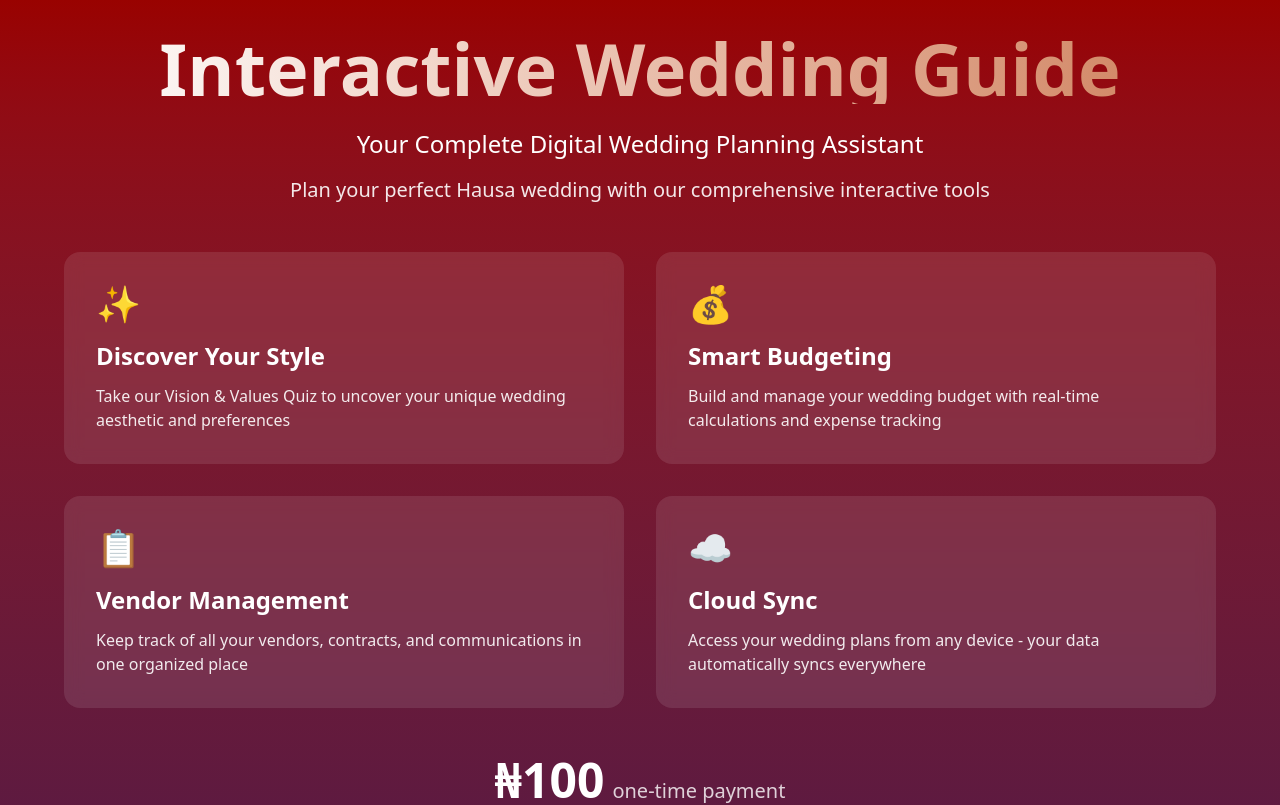
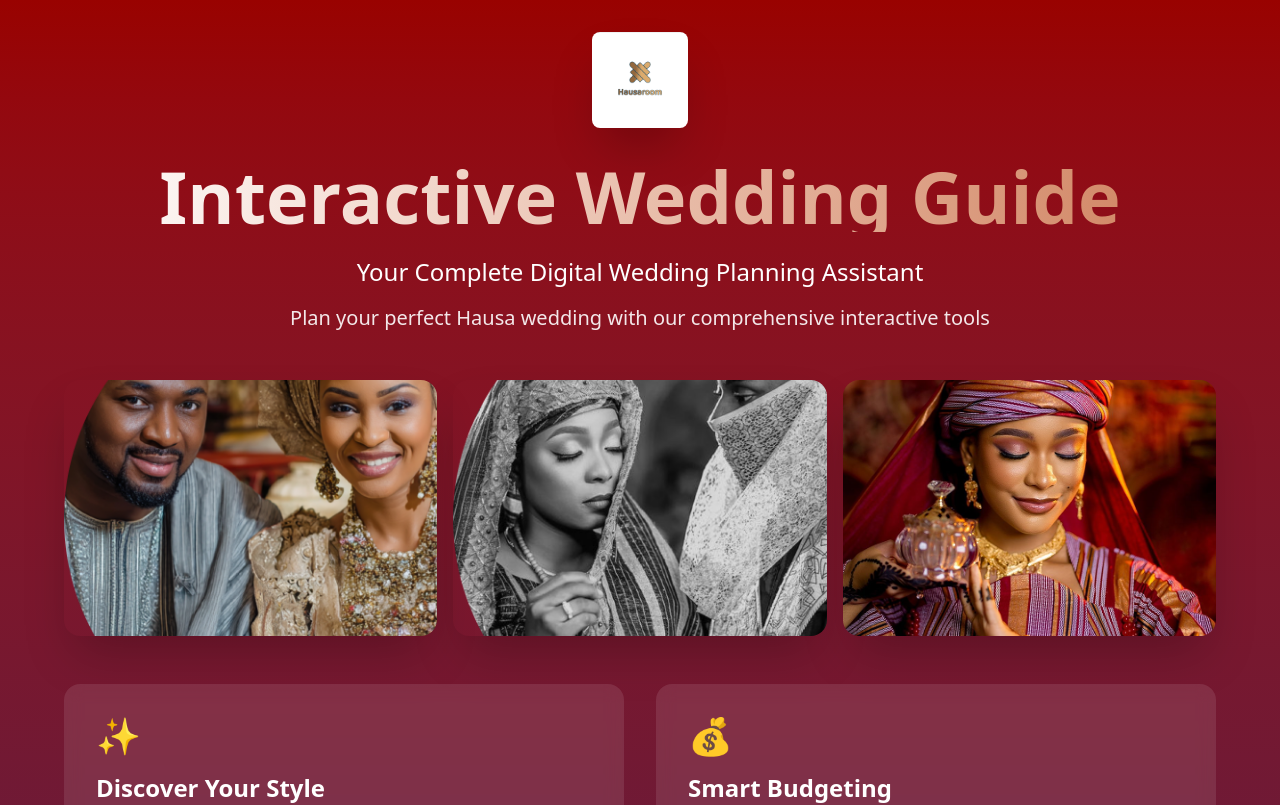
Before and after one commit to devbydijah/TheHausaWedingGuide, a React (Vite) app: page / in a window 1280 px wide. Shown: the top 805 px of the page. Built offline with nearby package versions, Linux system fonts and the light colour scheme; no server answers.

Commit message:
Sprint 1 Day 2: Add logo and hero images to interactive guide

```diff
--- a/src/App.jsx
+++ b/src/App.jsx
@@ -41,6 +41,15 @@ function App() {
     return (
       <div className="min-h-screen bg-gradient-to-b from-[#990200] to-[#531946] flex items-center justify-center p-8">
         <div className="max-w-4xl mx-auto text-white">
+          {/* Logo Header */}
+          <div className="text-center mb-8">
+            <img
+              src="/assets/logowhite.jpg"
+              alt="Hausa Wedding Guide Logo"
+              className="h-16 md:h-20 mx-auto mb-4 rounded-lg shadow-lg"
+            />
+          </div>
+
           <div className="text-center mb-12">
             <div className="text-6xl mb-6" role="img" aria-label="Celebration">🎉</div>
             <h1 className="font-playfair text-4xl md:text-6xl font-bold mb-6">
@@ -109,6 +118,15 @@ function App() {
   return (
     <div className="min-h-screen bg-gradient-to-b from-[#990200] to-[#531946] flex items-center justify-center p-8">
       <div className="max-w-6xl mx-auto">
+        {/* Logo Header */}
+        <div className="text-center mb-8">
+          <img
+            src="/assets/logowhite.jpg"
+            alt="Hausa Wedding Guide Logo"
+            className="h-20 md:h-24 mx-auto mb-4 rounded-lg shadow-2xl"
+          />
+        </div>
+
         <div className="text-center text-white mb-12">
           <h1 className="font-playfair text-5xl md:text-7xl font-bold mb-6 bg-gradient-to-r from-white to-[#CE805C] bg-clip-text text-transparent">
             Interactive Wedding Guide
@@ -119,6 +137,31 @@ function App() {
           <p className="font-inter text-xl opacity-90">
             Plan your perfect Hausa wedding with our comprehensive interactive tools
           </p>
+        </div>
+
+        {/* Hero Images Grid */}
+        <div className="grid md:grid-cols-3 gap-4 mb-12">
+          <div className="rounded-2xl overflow-hidden shadow-2xl transform hover:scale-105 transition-transform duration-300">
+            <img
+              src="/assets/couple2.png"
+              alt="Traditional Hausa wedding couple celebrating"
+              className="w-full h-64 object-cover"
+            />
+          </div>
+          <div className="rounded-2xl overflow-hidden shadow-2xl transform hover:scale-105 transition-transform duration-300">
+            <img
+              src="/assets/bride2.png"
+              alt="Hausa bride in traditional wedding attire"
+              className="w-full h-64 object-cover"
+            />
+          </div>
+          <div className="rounded-2xl overflow-hidden shadow-2xl transform hover:scale-105 transition-transform duration-300">
+            <img
+              src="/assets/bride3.png"
+              alt="Beautiful Hausa bride portrait"
+              className="w-full h-64 object-cover"
+            />
+          </div>
         </div>
 
         <div className="grid md:grid-cols-2 gap-8 mb-12">
```
